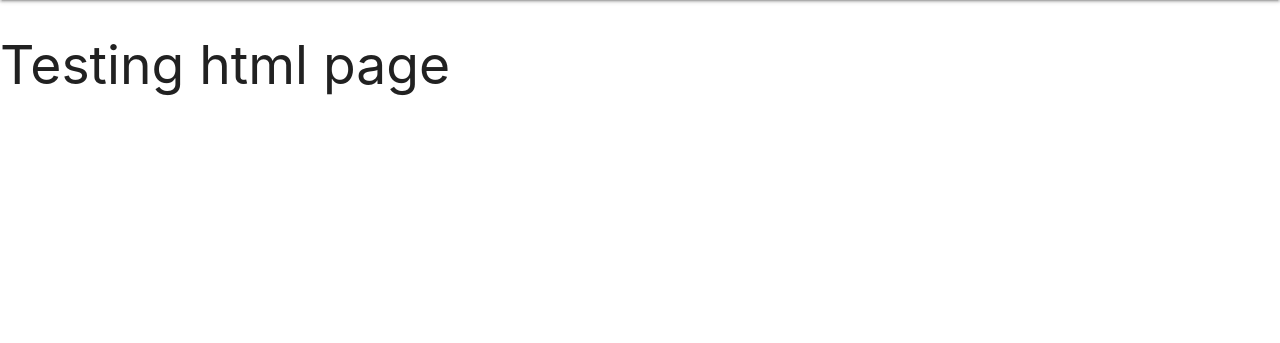
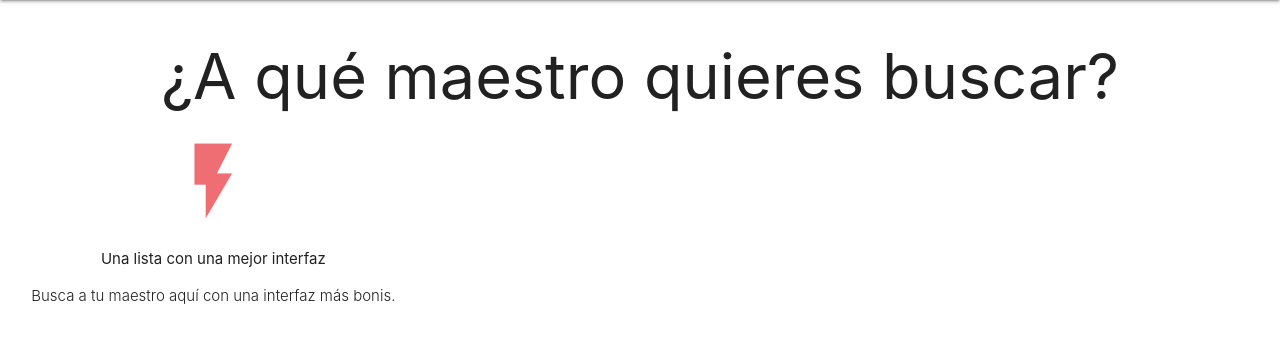
Before and after one commit to yeguacelestial/django-maestros-scraper, a Django app: page / in a window 1280 px wide. Shown: the part 64-407 px from the top of the page. Run offline with Django 3.2, Linux system fonts and the light colour scheme.

Commit message:
Added flexbox of top of the main page, and flash icon

```diff
--- a/django_maestros_scraper/templates/base.html
+++ b/django_maestros_scraper/templates/base.html
@@ -11,7 +11,10 @@
     <link rel="stylesheet" href="{% static 'css/style.css' %}">
     <title>Lista de maestros</title>
 </head>
+
+
 <body>
+
     <nav>
         <div class="container nav-wrapper">
             <a href="/" class="brand-logo">Lista de maestros</a>
@@ -20,6 +23,18 @@
             </ul>
         </div>
     </nav>
-    <h2>Testing html page</h2>
+
+    <h1 style="text-align: center;">¿A qué maestro quieres buscar?</h1>
+    <div class="row">
+        <div class="col s4">
+            <!-- Promo content 1 goes here -->
+            <div class="center">
+                <i class="large material-icons" style="color: #ee6e73">flash_on</i>
+                <p>Una lista con una mejor interfaz</p>
+                <p class="light center">Busca a tu maestro aquí con una interfaz más bonis.</p>
+            </div>
+        </div>
+    </div>
+
 </body>
 </html>
```
